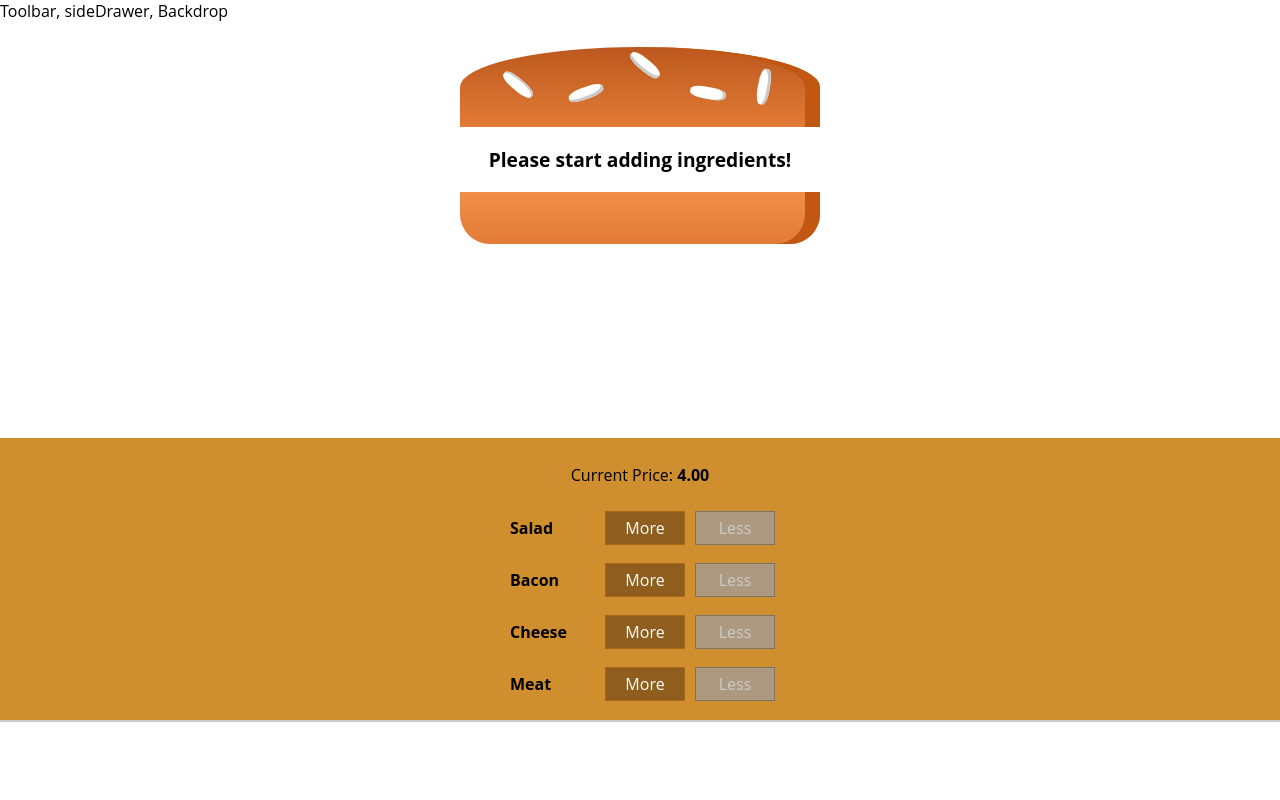
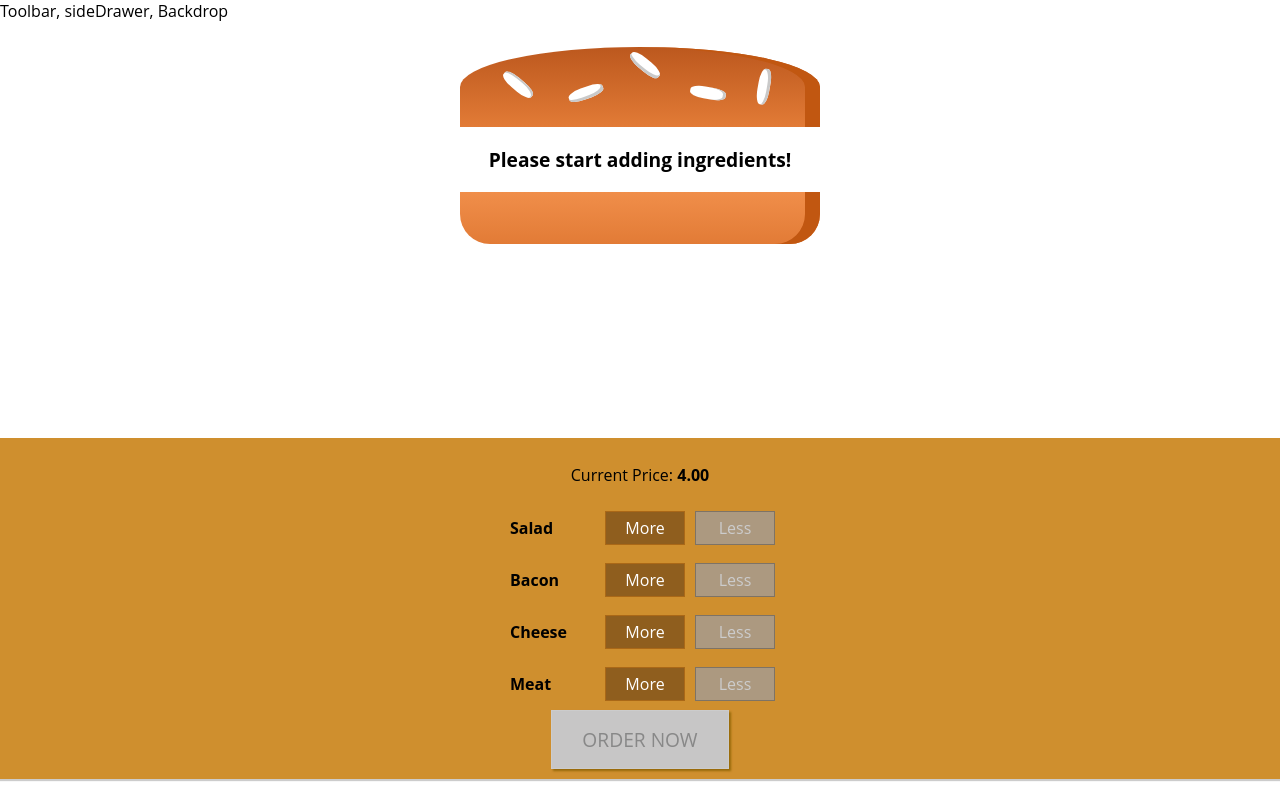
Before and after one commit to JosephTaylor1/burger-builder, a React app: page / in a window 1280 px wide. Built offline with nearby package versions, Linux system fonts and the light colour scheme.

Commit message:
adds order button

```diff
--- a/src/components/Burger/BuildControls/BuildControls.css
+++ b/src/components/Burger/BuildControls/BuildControls.css
@@ -8,3 +8,44 @@
     margin: auto;
     padding: 10px 0;
 }
+
+.OrderButton {
+    background-color: #DAD735;
+    outline: none;
+    cursor: pointer;
+    border: 1px solid #966909;
+    color: #966909;
+    font-family: inherit;
+    font-size: 1.2em;
+    padding: 15px 30px;
+    box-shadow: 2px 2px 2px #966909;
+}
+
+.OrderButton:hover, .OrderButton:active {
+    background-color: #A0DB41;
+    border: 1px solid #966909;
+    color: #966909;
+}
+
+.OrderButton:disabled {
+    background-color: #C7C6C6;
+    cursor: not-allowed;
+    border: 1px solid #ccc;
+    color: #888888;
+}
+
+.OrderButton:not(:disabled) {
+    animation: enable 0.3s linear;
+}
+
+@keyframes enable {
+    0% {
+        transform: scale(1);
+    }
+    60% {
+        transform: scale(1.1);
+    }
+    100% {
+        transform: scale(1);
+    }
+}
--- a/src/components/Burger/BuildControls/BuildControls.js
+++ b/src/components/Burger/BuildControls/BuildControls.js
@@ -20,6 +20,9 @@
                     removed={() => props.ingredientRemoved(ctrl.type)}
                     disabled={props.disabled[ctrl.type]}/>
             ))}
+            <button
+                className={classes.OrderButton}
+                disabled={!props.purchasable}>ORDER NOW</button>
         </div>
 );
 
--- a/src/containers/BurgerBuilder/BurgerBuilder.js
+++ b/src/containers/BurgerBuilder/BurgerBuilder.js
@@ -18,7 +18,19 @@
             cheese: 0,
             meat: 0
         },
-        totalPrice: 4
+        totalPrice: 4,
+        purchasable: false
+    }
+
+    updatePurchaseState (ingredients) {
+        const sum = Object.keys(ingredients)
+            .map(igKey => {
+                return ingredients[igKey]
+            })
+            .reduce((sum, el) => {
+                return sum + el;
+            }, 0);
+        this.setState({purchasable: sum > 0})
     }
 
     addIngredientHandler = (type) => {
@@ -34,7 +46,8 @@
         this.setState({
             totalPrice: newPrice,
             ingredients: updatedIngredients
-        })
+        });
+        this.updatePurchaseState(updatedIngredients);
     }
 
     removeIngredientHandler = (type) => {
@@ -53,7 +66,8 @@
         this.setState({
             totalPrice: newPrice,
             ingredients: updatedIngredients
-        })
+        });
+        this.updatePurchaseState(updatedIngredients);
     }
 
     render() {
@@ -70,7 +84,8 @@
                     ingredientAdded={this.addIngredientHandler}
                     ingredientRemoved={this.removeIngredientHandler}
                     disabled={disabledInfo}
-                    price={this.state.totalPrice}/>
+                    price={this.state.totalPrice}
+                    purchasable={this.state.purchasable}/>
             </Aux>
         );
     }
```
